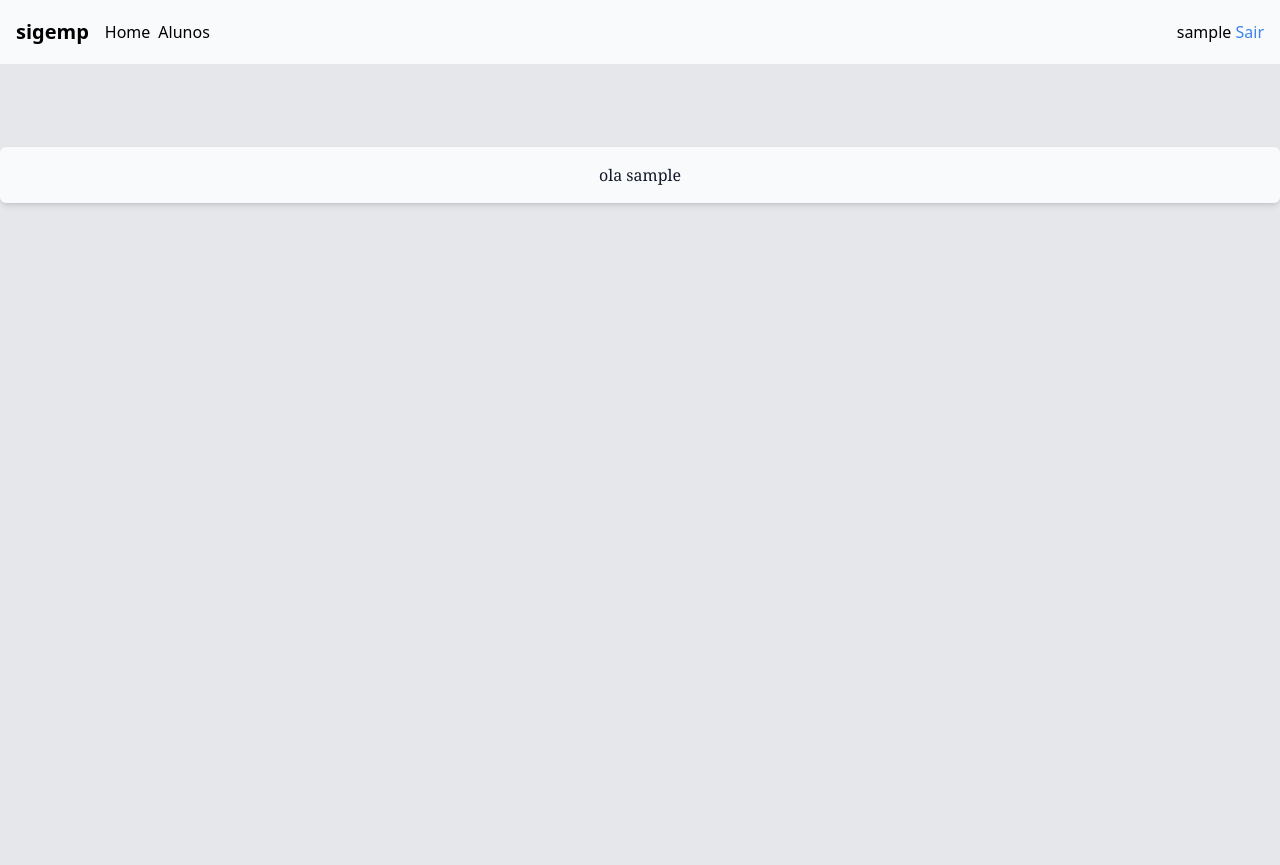
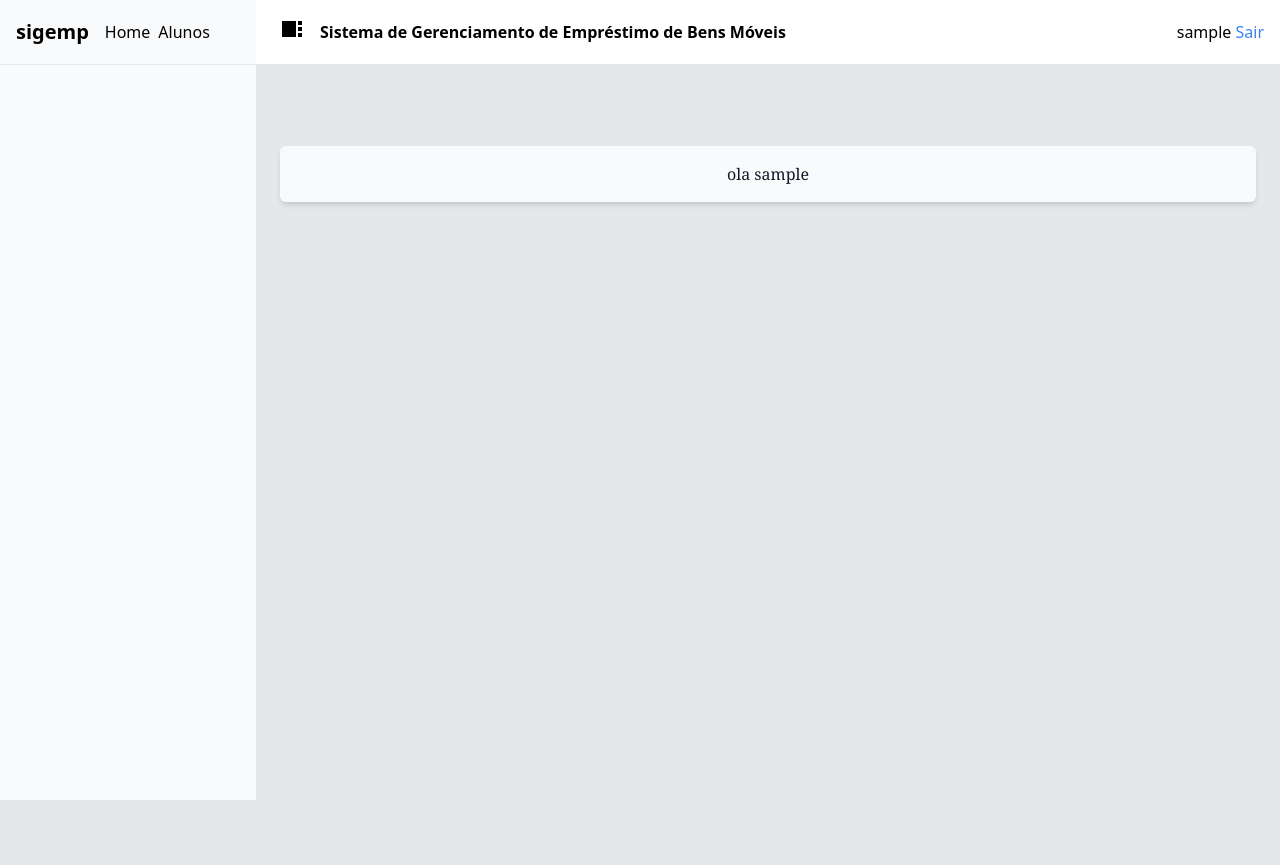
Before and after one commit to kavvata/sigemp, a Django app: page / in a window 1280 px wide. After the commit the page ends 800 px from the top, so only its background shows below. Run offline with Django 5.2, Linux system fonts and the light colour scheme; the visitor is signed in with stand-in values (Sample User, id 1); parts of the project's set-up code (start-up, migrations or seed data) failed here and were passed over; some libraries are stand-ins or nearby versions.

Commit message:
feat(theme): incluido cdn de Alpine.js e implementado novo layout

```diff
--- a/theme/templates/base.html
+++ b/theme/templates/base.html
@@ -1,32 +1,57 @@
 {% load static tailwind_tags %}
-<!DOCTYPE html>
+<!doctype html>
 <html lang="pt-BR">
     <head>
-    <title>Sigemp</title>
-		<meta charset="UTF-8">
-		<meta name="viewport" content="width=device-width, initial-scale=1.0">
-		<meta http-equiv="X-UA-Compatible" content="ie=edge">
-    <link href="https://fonts.googleapis.com/icon?family=Material+Icons" rel="stylesheet">
-		{% tailwind_css %}
+        <title>{% block title %} Sigemp {% endblock %}</title>
+        <meta charset="UTF-8" />
+        <meta name="viewport" content="width=device-width, initial-scale=1.0" />
+        <meta http-equiv="X-UA-Compatible" content="ie=edge" />
+        <link href="https://fonts.googleapis.com/icon?family=Material+Icons" rel="stylesheet" />
+        <script defer src="https://unpkg.com/alpinejs@3.x.x/dist/cdn.min.js"></script>
+        {% tailwind_css %} {% block head %} {% endblock %}
     </head>
 
-	<body class="bg-gray-50 leading-normal tracking-normal w-screen h-screen">
+    <body class="bg-gray-50 leading-normal tracking-normal w-screen h-screen" x-data="{
+      sidebarOpen: JSON.parse(localStorage.getItem('sidebarOpen') ?? 'true'),
+      toggleSidebar() {
+        this.sidebarOpen = !this.sidebarOpen;
+        localStorage.setItem('sidebarOpen', JSON.stringify(this.sidebarOpen));
+      }
+    }">
+        <div class="flex flex-row">
+        <div x-show="sidebarOpen"
+              x-transition:enter="transition transform duration-300"
+              x-transition:enter-start="-translate-x-full"
+              x-transition:enter-end="translate-x-0"
+              x-transition:leave="transition transform duration-300"
+              x-transition:leave-start="translate-x-0"
+              x-transition:leave-end="-translate-x-full"
+              class="w-64 flex-shrink-0 z-50"
+            >
             {% include "navigation.html" %}
-        <div class="pt-6 bg-gray-200 h-screen flex-col items-center justify-center">
+          </div>
+            <section class="bg-gray-200 h-screen w-full flex-col items-center justify-center">
+              <div class="px-6 w-full bg-white flex flex-row h-16 gap-4">
+                <button @click="toggleSidebar()" class="focus:outline-none">
+                  <i class="material-icons">view_sidebar</i>
+                </button>
+                <p class="flex items-center font-semibold">Sistema de Gerenciamento de Empréstimo de Bens Móveis</p>
+              </div>
+              <main class="p-6 ">
                 <div class="mt-6 text-gray-900">
-
-            <section class="max-w-7xl mx-auto flex items-center justify-between border mb-8">
+                    <section class="max-w-7xl mx-auto flex items-center justify-between border mb-8" >
                         <div>
-                <h1 class="font-bold text-2xl ">{% block title %}{% endblock %}</h1>
+                            <h1 class="font-bold text-2xl">
+                                {% block page_title %}{% endblock %}
+                            </h1>
                         </div>
-              <div>
-                {% block actions %}{% endblock actions %}
-              </div>
+                        <div>{% block actions %}{% endblock actions %}</div>
                     </section>
 
-            {% block content %}
-            {% endblock %}
+                    {% block content %} {% endblock %}
                 </div>
+              </main>
+            </section>
         </div>
     </body>
 </html>
```
Lines whose indentation alone changed are shown as unchanged.
